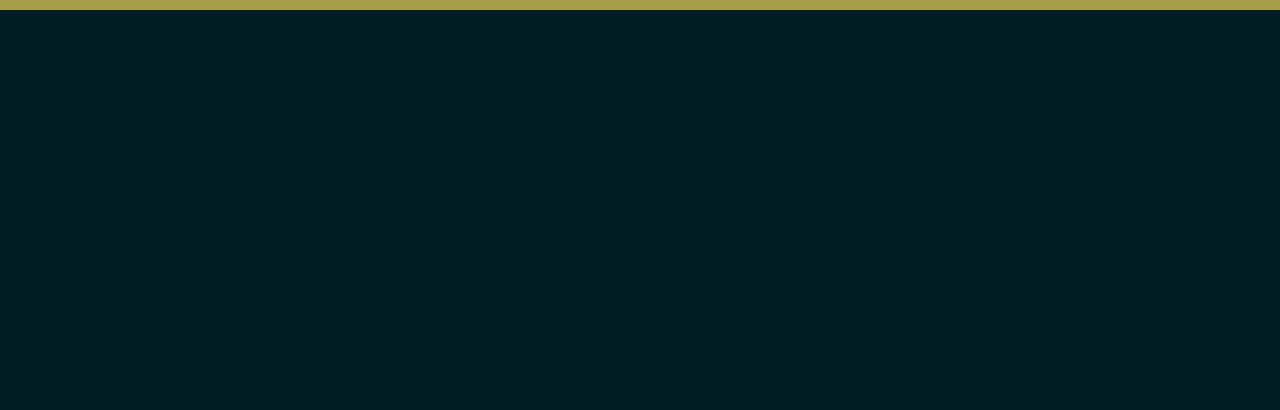
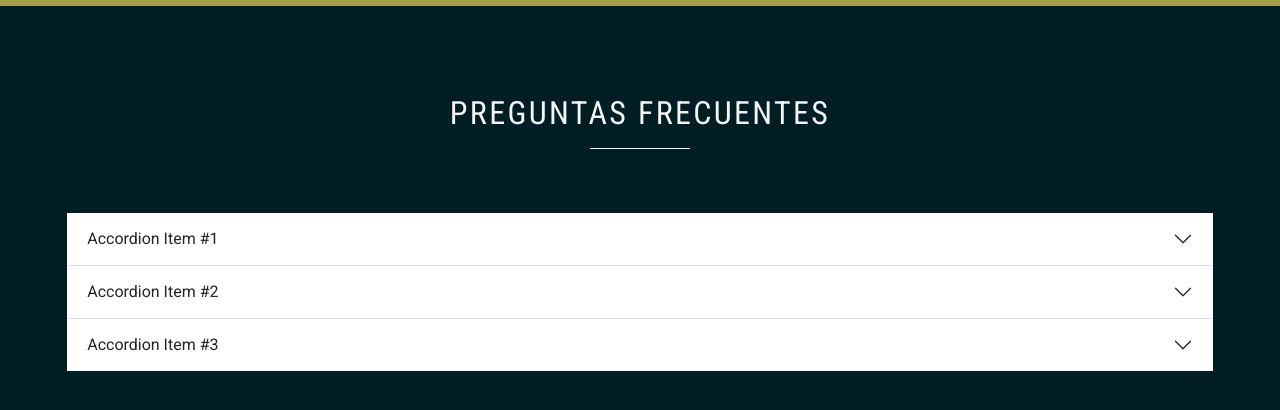
Before and after one commit to exxedridel/Xperimental-Sounds, a React app: page / in a window 1280 px wide. Shown: the part 2292-2702 px from the top of the page. Before the commit the page ends 2366 px from the top, so only its background shows below. Built offline with nearby package versions, Linux system fonts and the light colour scheme; a web font is replaced by a local one.

Commit message:
ADD AccordionBS component and bootstrap v5.3

```diff
--- a/public/index.html
+++ b/public/index.html
@@ -4,6 +4,12 @@
     <meta charset="UTF-8" />
     <meta http-equiv="X-UA-Compatible" content="IE=edge" />
     <meta name="viewport" content="width=device-width, initial-scale=1.0" />
+    <link
+      href="https://cdn.jsdelivr.net/npm/bootstrap@5.3.0-alpha1/dist/css/bootstrap.min.css"
+      rel="stylesheet"
+      integrity="sha384-GLhlTQ8iRABdZLl6O3oVMWSktQOp6b7In1Zl3/Jr59b6EGGoI1aFkw7cmDA6j6gD"
+      crossorigin="anonymous"
+    />
     <link rel="preconnect" href="https://fonts.googleapis.com" />
     <link rel="preconnect" href="https://fonts.gstatic.com" crossorigin />
     <link
@@ -14,5 +20,10 @@
   </head>
   <body>
     <div id="root"></div>
+    <script
+      src="https://cdn.jsdelivr.net/npm/bootstrap@5.3.0-alpha1/dist/js/bootstrap.bundle.min.js"
+      integrity="sha384-w76AqPfDkMBDXo30jS1Sgez6pr3x5MlQ1ZAGC+nuZB+EYdgRZgiwxhTBTkF7CXvN"
+      crossorigin="anonymous"
+    ></script>
   </body>
 </html>
--- a/src/App.jsx
+++ b/src/App.jsx
@@ -3,6 +3,7 @@
 import HeroLogo from "./components/Hero-Logo/HeroLogo";
 import GridContainer from "./components/Grid-container/GridContainer";
 import FlexCards from "./components/Flex-cards/FlexCards";
+import AccordionBS from "./components/Accordion-BS/AccordionBS";
 
 const App = () => {
   return (
@@ -15,7 +16,9 @@
           incubadora musical
         </h1>
         <div style={{ borderBottom: "1px solid white", width: "100px" }}></div>
-        <p className="text-accent">León, Guanajuato, México</p>
+        <p className="uppercase text-accent ff-sans-cond letter-spacing-3">
+          León, Guanajuato, México
+        </p>
       </div>
       <div className="container">
         <GridContainer />
@@ -23,6 +26,16 @@
       <div>
         <FlexCards />
       </div>
+      <div className="container flow">
+        <div className="flex-center text-centered">
+          <h2 className="uppercase ff-sans-cond letter-spacing-3 text-centered">
+            Preguntas frecuentes
+          </h2>
+          <div style={{ borderBottom: "1px solid white", width: "100px" }}></div>
+        </div>
+
+        <AccordionBS />
+      </div>
       <div className="footer"></div>
     </div>
   );
--- /dev/null
+++ b/src/components/Accordion-BS/AccordionBS.jsx
@@ -0,0 +1,94 @@
+import React from "react";
+
+const AccordionBS = () => {
+  return (
+    <div>
+      <div className="accordion accordion-flush" id="accordionFlushExample">
+        <div className="accordion-item">
+          <h2 className="accordion-header" id="flush-headingOne">
+            <button
+              className="accordion-button collapsed"
+              type="button"
+              data-bs-toggle="collapse"
+              data-bs-target="#flush-collapseOne"
+              aria-expanded="false"
+              aria-controls="flush-collapseOne"
+            >
+              Accordion Item #1
+            </button>
+          </h2>
+          <div
+            id="flush-collapseOne"
+            className="accordion-collapse collapse"
+            aria-labelledby="flush-headingOne"
+            data-bs-parent="#accordionFlushExample"
+          >
+            <div className="accordion-body">
+              Placeholder content for this accordion, which is intended to
+              demonstrate the <code>.accordion-flush</code> className. This is the
+              first item's accordion body.
+            </div>
+          </div>
+        </div>
+        <div className="accordion-item">
+          <h2 className="accordion-header" id="flush-headingTwo">
+            <button
+              className="accordion-button collapsed"
+              type="button"
+              data-bs-toggle="collapse"
+              data-bs-target="#flush-collapseTwo"
+              aria-expanded="false"
+              aria-controls="flush-collapseTwo"
+            >
+              Accordion Item #2
+            </button>
+          </h2>
+          <div
+            id="flush-collapseTwo"
+            className="accordion-collapse collapse"
+            aria-labelledby="flush-headingTwo"
+            data-bs-parent="#accordionFlushExample"
+          >
+            <div className="accordion-body">
+              Placeholder content for this accordion, which is intended to
+              demonstrate the <code>.accordion-flush</code> className. This is the
+              second item's accordion body. Let's imagine this being filled with
+              some actual content.
+            </div>
+          </div>
+        </div>
+        <div className="accordion-item">
+          <h2 className="accordion-header" id="flush-headingThree">
+            <button
+              className="accordion-button collapsed"
+              type="button"
+              data-bs-toggle="collapse"
+              data-bs-target="#flush-collapseThree"
+              aria-expanded="false"
+              aria-controls="flush-collapseThree"
+            >
+              Accordion Item #3
+            </button>
+          </h2>
+          <div
+            id="flush-collapseThree"
+            className="accordion-collapse collapse"
+            aria-labelledby="flush-headingThree"
+            data-bs-parent="#accordionFlushExample"
+          >
+            <div className="accordion-body">
+              Placeholder content for this accordion, which is intended to
+              demonstrate the <code>.accordion-flush</code> className. This is the
+              third item's accordion body. Nothing more exciting happening here
+              in terms of content, but just filling up the space to make it
+              look, at least at first glance, a bit more representative of how
+              this would look in a real-world application.
+            </div>
+          </div>
+        </div>
+      </div>
+    </div>
+  );
+};
+
+export default AccordionBS;
```
Also changed, not shown: 2 other files (tests, documents, lock files or other folders).
